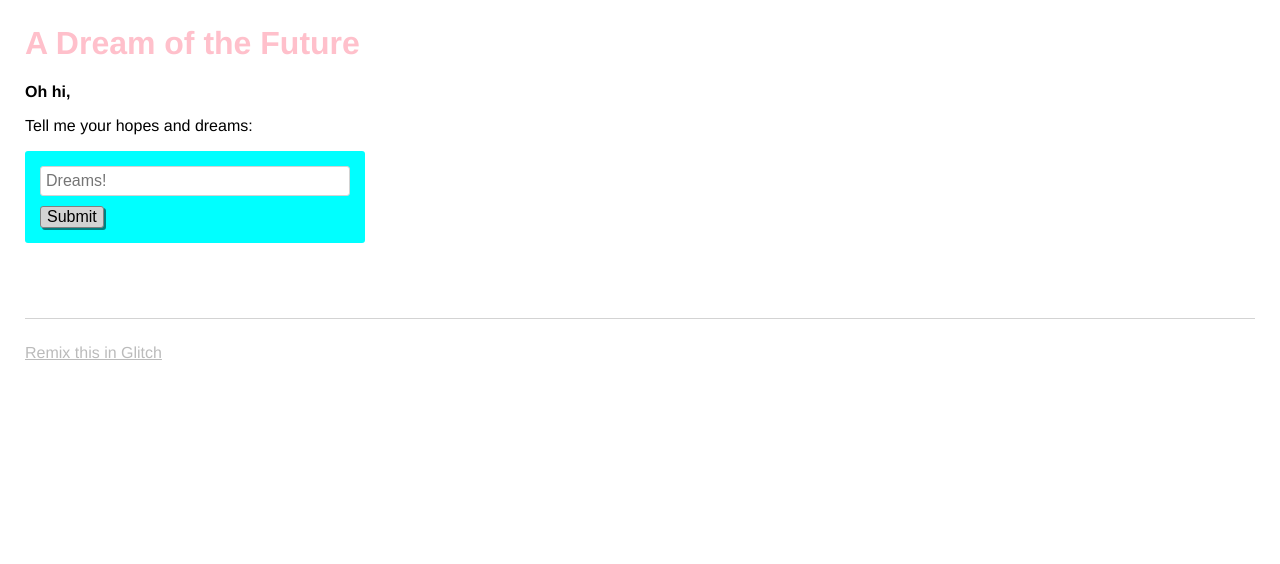
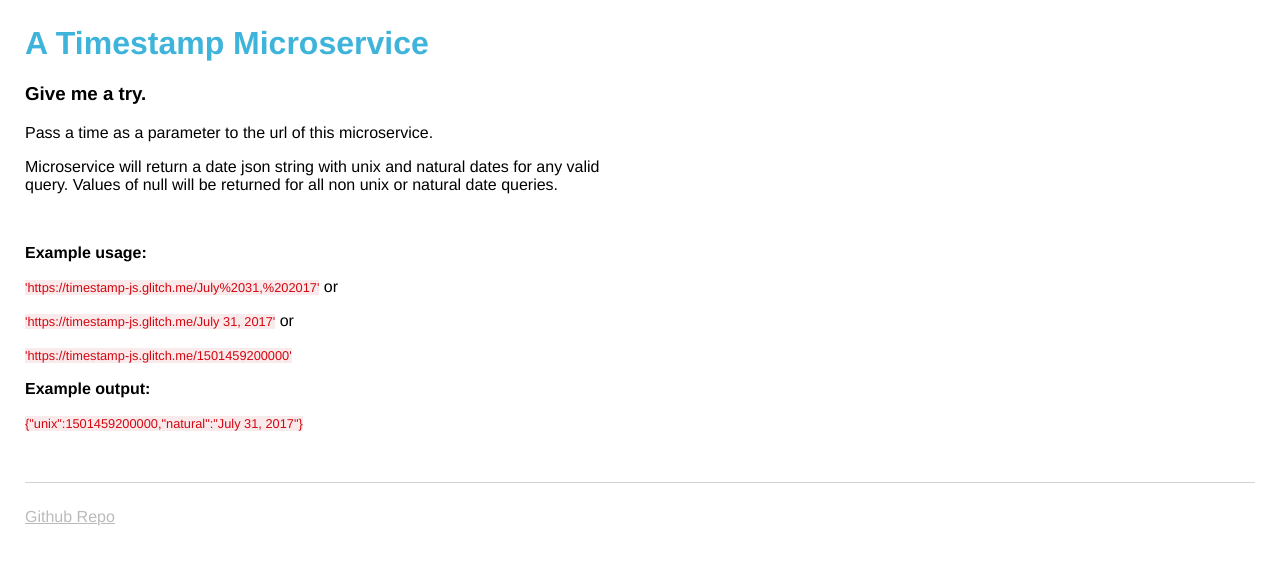
Before and after one commit to IMBurbank/timestamp-js, a website: page views/index.html in a window 1280 px wide. Drawn offline with nearby package versions, Linux system fonts and the light colour scheme; no server answers.

Commit message:
First Working Version

```diff
--- a/public/client.js
+++ b/public/client.js
@@ -1,26 +1,19 @@
 // client-side js
 // run by the browser each time your view template is loaded
 
-// by default, you've got jQuery,
-// add other scripts at the bottom of index.html
 
-$(function() {
-  console.log('hello world :o');
+(function() {
+  console.log('Fetch Example:');
 
-  $.get('/dreams', function(dreams) {
-    dreams.forEach(function(dream) {
-      $('<li></li>').text(dream).appendTo('ul#dreams');
-    });
-  });
+  fetch('https://timestamp-js.glitch.me/July 31, 2017')
+    .then( response => {
+      if (response.ok) return response.json();
+      throw new Error('Network response was not ok.')
+    })
+    .then( response => {
+      console.log('Sample url query: ', 'https://timestamp-js.glitch.me/July 31, 2017');
+      console.log('Sample response: ', JSON.stringify(response))
+    })
+    .catch( err => console.error(err) );
 
-  $('form').submit(function(event) {
-    event.preventDefault();
-    var dream = $('input').val();
-    $.post('/dreams?' + $.param({dream: dream}), function() {
-      $('<li></li>').text(dream).appendTo('ul#dreams');
-      $('input').val('');
-      $('input').focus();
-    });
-  });
-
-});
+}());
--- a/public/style.css
+++ b/public/style.css
@@ -1,8 +1,5 @@
 /* styles */
 /* called by your view template */
-
-/* You might want to try something fancier: */
-/* less: http://lesscss.org/ */
 
 * {
   box-sizing: border-box;
@@ -15,56 +12,22 @@ body {
 
 h1 {
   font-weight: bold;
-  color: pink;
+  color: #3fb4db;
 }
 
 .bold {
   font-weight: bold;
 }
 
+.example-text {
+  display: inline-block;
+  font-size: .8rem;
+  color: #d60610;
+  background: #f9eaeb;
+}
+
 p {
   max-width: 600px;
-}
-
-form {
-  margin-bottom: 25px;
-  padding: 15px;
-  background-color: cyan;
-  display: inline-block;
-  width: 100%;
-  max-width: 340px;
-  border-radius: 3px;
-}
-
-input {
-  display: block;
-  margin-bottom: 10px;
-  padding: 5px;
-  width: 100%;
-  border: 1px solid lightgrey;
-  border-radius: 3px;
-  font-size: 16px;
-}
-
-button {
-  font-size: 16px;
-  border-radius: 3px;
-  background-color: lightgrey;
-  border: 1px solid grey;
-  box-shadow: 2px 2px teal;
-  cursor: pointer;
-}
-
-button:hover {
-  background-color: yellow;
-}
-
-button:active {
-  box-shadow: none;
-}
-
-li {
-  margin-bottom: 5px;
 }
 
 footer {
--- a/views/index.html
+++ b/views/index.html
@@ -10,9 +10,9 @@
 <!DOCTYPE html>
 <html>
   <head>
-    <title>Welcome to Glitch!</title>
-    <meta name="description" content="A cool thing made with Glitch">
-    <link id="favicon" rel="icon" href="https://glitch.com/edit/favicon-app.ico" type="image/x-icon">
+    <title>timestamp-js!</title>
+    <meta name="description" content="Get unix & natural time parameters">
+    <link id="favicon" rel="icon" href="https://cdn.glitch.com/17a2a9b5-3060-49d9-90ba-e5287c059be3%2Ffavicon.ico?1501541708663" type="image/x-icon">
     <meta charset="utf-8">
     <meta http-equiv="X-UA-Compatible" content="IE=edge">
     <meta name="viewport" content="width=device-width, initial-scale=1">
@@ -21,33 +21,39 @@
   <body>
     <header>
       <h1>
-        A Dream of the Future
+        A Timestamp Microservice
       </h1>
     </header>
 
     <main>
-      <p class="bold">Oh hi,</p>
-      <p>Tell me your hopes and dreams:</p>
-      <form>
-        <input type="text" maxlength="100" placeholder="Dreams!">
-        <button type="submit">Submit</button>
-      </form>
-      <section class="dreams">
-        <ul id="dreams">
-        </ul>
-      </section>
+      <h3>Give me a try.</h3>
+      <p>Pass a time as a parameter to the url of this microservice.</p>
+      <p>
+        Microservice will return a date json string with unix and natural dates for any valid query.
+        Values of null will be returned for all non unix or natural date queries.
+      </p>
+      <br/>
+
+      <p class="bold">Example usage:</p>
+      <p><span class="example-text">'https://timestamp-js.glitch.me/July%2031,%202017'</span> or</p>
+      <p><span class="example-text">'https://timestamp-js.glitch.me/July 31, 2017'</span> or</p>
+      <p><span class="example-text">'https://timestamp-js.glitch.me/1501459200000'</span></p>
+
+      <p class="bold">Example output:</p>
+      <p><span class="example-text">{"unix":1501459200000,"natural":"July 31, 2017"}</span></p>
     </main>
 
     <footer>
-      <a href="https://glitch.com">
-        Remix this in Glitch
+      <a href="https://github.com/IMBurbank/timestamp-js">
+        Github Repo
       </a>
     </footer>
 
     <!-- Your web-app is https, so your scripts need to be too -->
-    <script src="https://code.jquery.com/jquery-2.2.1.min.js"
+    <!-- Keeping jQuery script as ecample -->
+    <!-- <script src="https://code.jquery.com/jquery-2.2.1.min.js"
             integrity="sha256-gvQgAFzTH6trSrAWoH1iPo9Xc96QxSZ3feW6kem+O00="
-            crossorigin="anonymous"></script>
+            crossorigin="anonymous"></script> -->
     <script src="/client.js"></script>
 
   </body>
```
Also changed, not shown: package.json (+8 -9 lines), server.js (+20 -24 lines), .config/configstore/update-notifier-npm.json, README.md, 1 other file.
